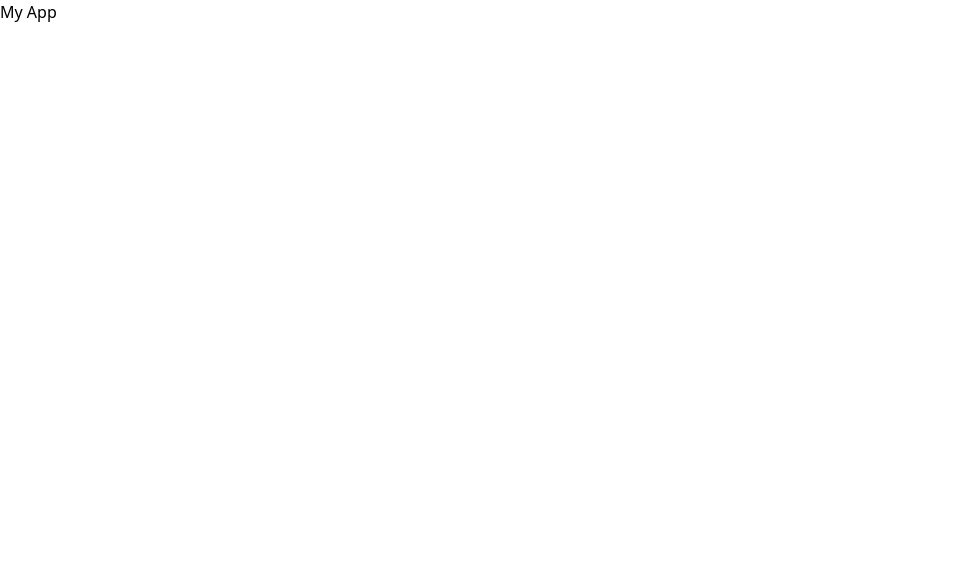
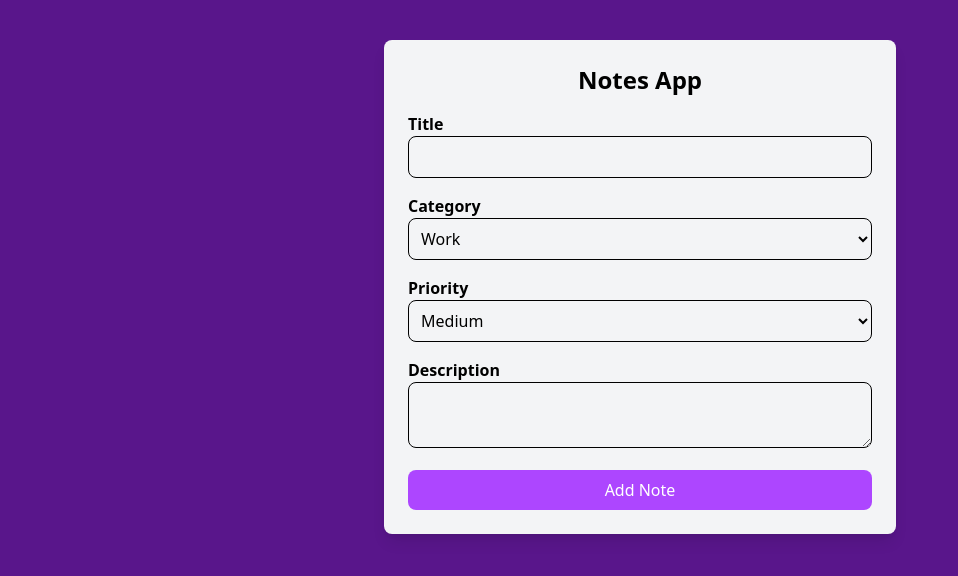
Before and after one commit to siddheshtodkar/notes-app, a React (Vite) app: page / in a window 1280 px wide. Shown: the top 576 px of the page, without its empty margins (0-958 px from the left). Built offline with nearby package versions, Linux system fonts and the light colour scheme.

Commit message:
Notes Form creation

```diff
--- a/src/App.jsx
+++ b/src/App.jsx
@@ -1,5 +1,14 @@
+import NoteForm from "./components/NoteForm";
+
 const App = () => {
-  return ( <>My App</> );
+  return (
+    <div className="max-w-lg mx-auto mt-10 p-6 bg-gray-100 rounded-lg shadow-lg">
+      <h2 className="text-2xl font-bold mb-4 text-center">
+        Notes App
+      </h2>
+      <NoteForm />
+    </div>
+  );
 }
 
 export default App;
--- /dev/null
+++ b/src/components/NoteForm.jsx
@@ -0,0 +1,46 @@
+import { useState } from "react";
+
+
+const NoteForm = () => {
+    const [formData, setFormData] = useState({
+        title: '',
+        category: 'Work',
+        priority: 'Medium',
+        description: ''
+    })
+
+    const handleChange = (e) => {
+        setFormData({ ...formData, [e.target.name]: e.target.value })
+    }
+    return (
+        <form>
+            <div className="mb-4">
+                <label htmlFor="title" className="block font-semibold">Title</label>
+                <input type="text" name="title" id="title" value={formData.title} className="w-full p-2 border rounded-lg" onChange={handleChange} />
+            </div>
+            <div className="mb-4">
+                <label htmlFor="category" className="block font-semibold">Category</label>
+                <select name="category" id="category" value={formData.category} className="w-full p-2 border rounded-lg" onChange={handleChange}>
+                    <option value="Work">Work</option>
+                    <option value="Personal">Personal</option>
+                    <option value="Ideas">Ideas</option>
+                </select>
+            </div>
+            <div className="mb-4">
+                <label htmlFor="priority" className="block font-semibold">Priority</label>
+                <select name="priority" id="priority" value={formData.priority} className="w-full p-2 border rounded-lg" onChange={handleChange}>
+                    <option value="High">High</option>
+                    <option value="Medium">Medium</option>
+                    <option value="Low">Low</option>
+                </select>
+            </div>
+            <div className="mb-4">
+                <label htmlFor="description" className="block font-semibold">Description</label>
+                <textarea name="description" id="description" value={formData.description} className="w-full p-2 border rounded-lg" onChange={handleChange}></textarea>
+            </div>
+            <button className="w-full bg-purple-500 text-white py-2 rounded-lg cursor-pointer hover:bg-purple-600">Add Note</button>
+        </form>
+    );
+}
+
+export default NoteForm;
--- a/src/index.css
+++ b/src/index.css
@@ -1 +1,5 @@
 @import 'tailwindcss';
+
+body {
+    @apply bg-purple-900
+}
```
